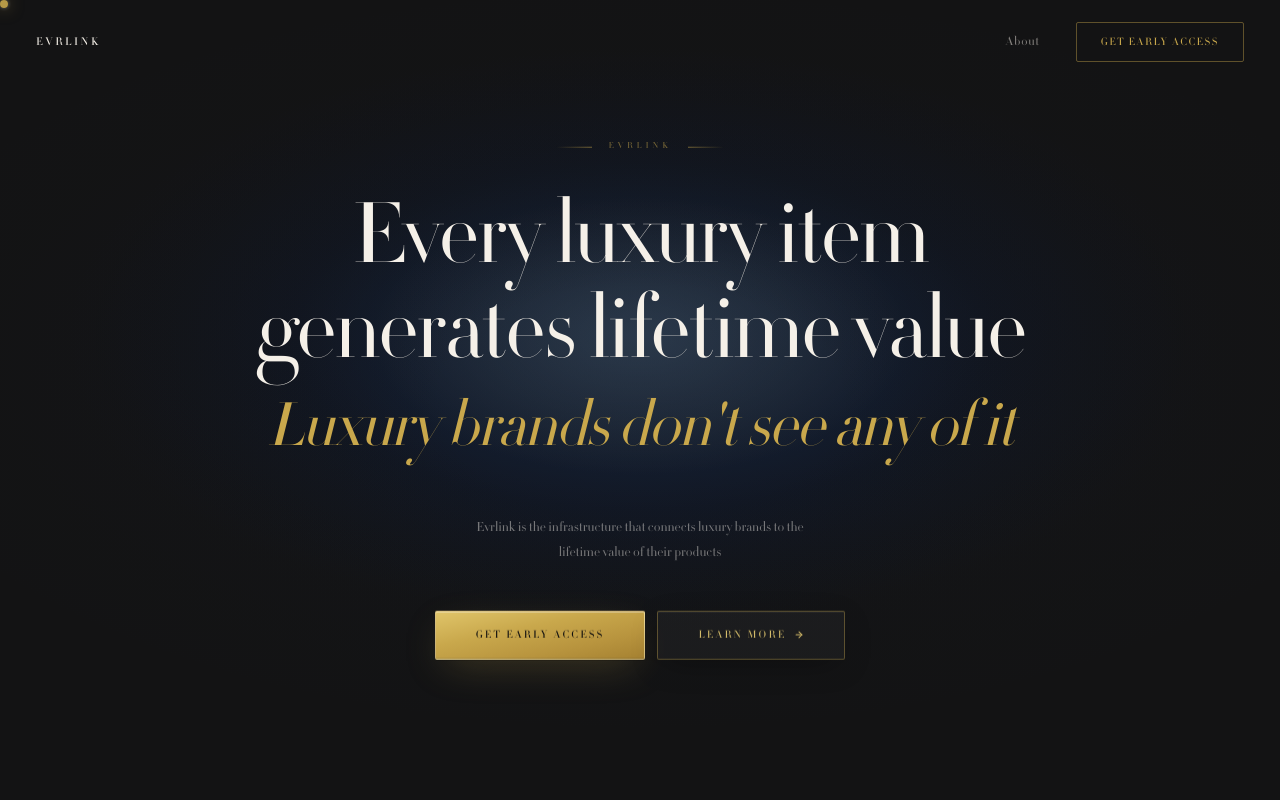
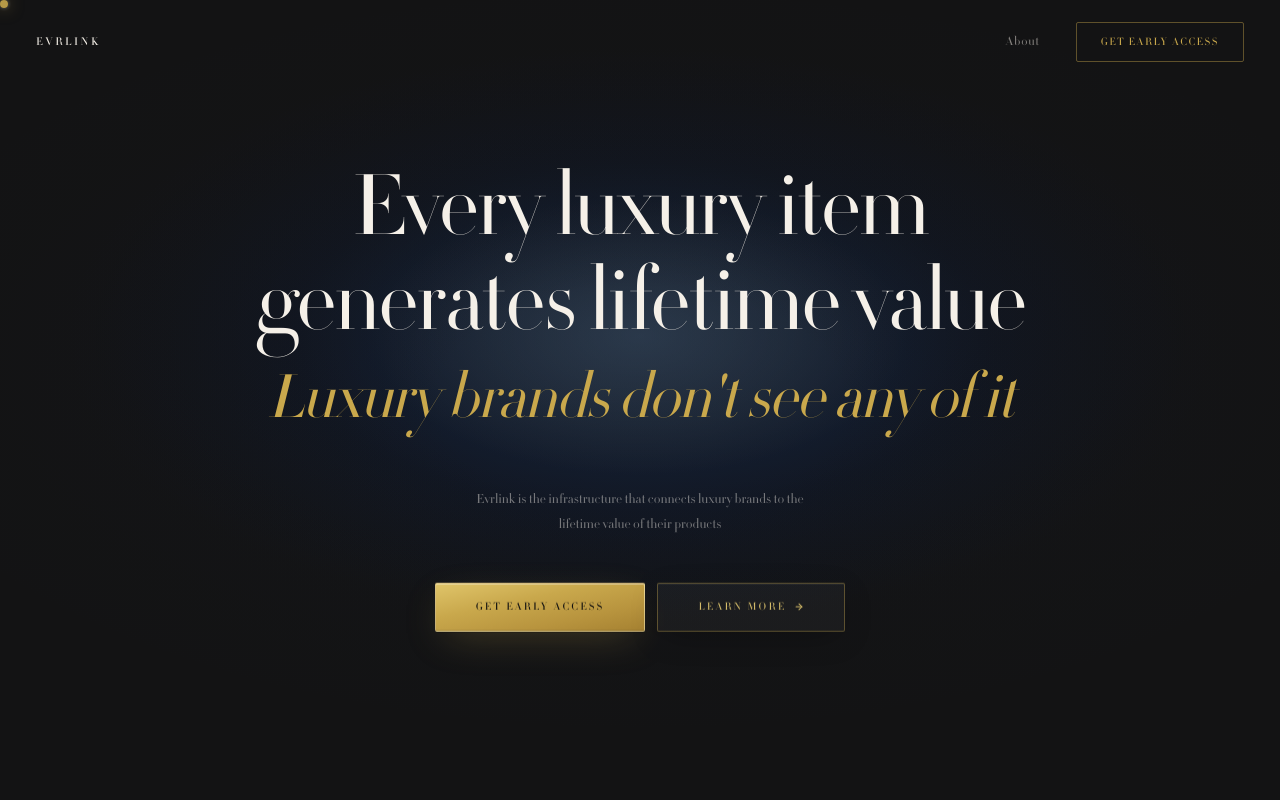
Before and after one commit to Evrlink/EvrlinkLuxuryBag, a Next.js app: page / in a window 1280 px wide. Shown: the top 800 px of the page. Built offline with nearby package versions, Linux system fonts and the light colour scheme.

Commit message:
Remove unused goldDim color and HeroBanner decorative elements for a cleaner design.

```diff
--- a/components/HeroBanner.tsx
+++ b/components/HeroBanner.tsx
@@ -5,7 +5,6 @@
 
 const G = {
   gold: "#C9A84C",
-  goldDim: "rgba(201,168,76,0.55)",
   cream: "#F5F0E8",
   creamDim: "rgba(245,240,232,0.45)",
   bg: "#131314",
@@ -118,44 +117,6 @@
           maxWidth: "980px",
         }}
       >
-        <div
-          style={{
-            display: "flex",
-            alignItems: "center",
-            gap: "16px",
-            marginBottom: "44px",
-            animation: "heroFadeUp 1s ease 0.2s both",
-          }}
-        >
-          <div
-            style={{
-              width: "36px",
-              height: "1px",
-              background: `linear-gradient(to right, transparent, ${G.gold})`,
-              opacity: 0.55,
-            }}
-          />
-          <span
-            style={{
-              fontSize: "9px",
-              fontWeight: 500,
-              letterSpacing: "0.42em",
-              textTransform: "uppercase",
-              color: G.goldDim,
-            }}
-          >
-            Evrlink
-          </span>
-          <div
-            style={{
-              width: "36px",
-              height: "1px",
-              background: `linear-gradient(to left, transparent, ${G.gold})`,
-              opacity: 0.55,
-            }}
-          />
-        </div>
-
         <h1
           style={{
             fontFamily: "var(--font-didot-title), var(--font-didot), Georgia, serif",
```
